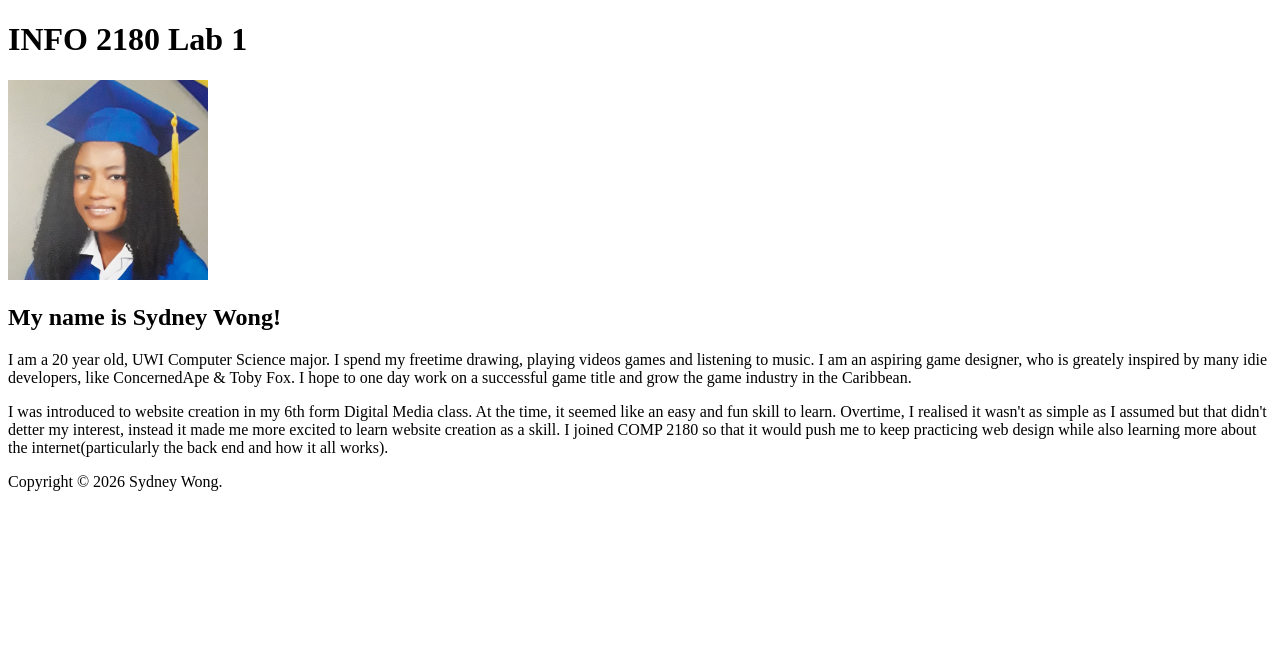
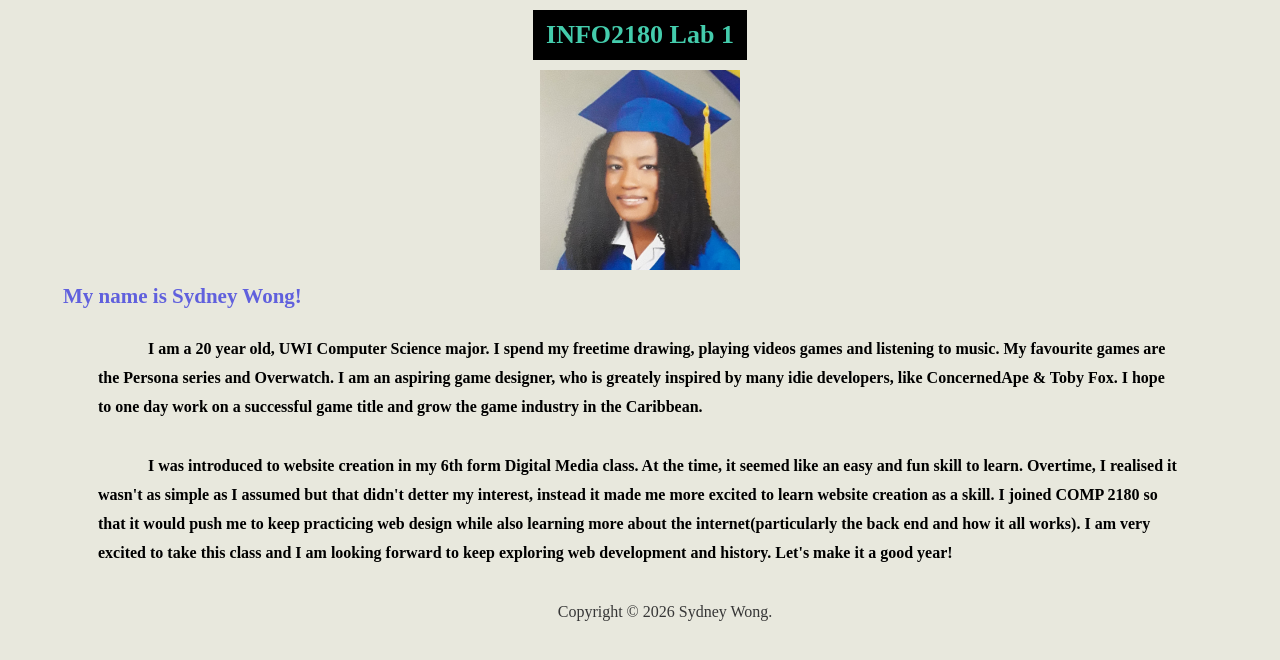
Before and after one commit to wongsydney9-arch/info2180-lab1, a plain HTML site: page index.html in a window 1280 px wide. Drawn offline with Linux system fonts and the light colour scheme.

Commit message:
Update HTML file

```diff
--- a/index.html
+++ b/index.html
@@ -4,18 +4,21 @@
         <meta charset="UTF-8">
         <meta name="viewport" content="width=device-width, initial-scale=1.0">
         <title>INFO 2180 Lab 1</title>
-        <link href="style.css" rel="stylesheet" type="text/css">
+        <link href="styles.css" rel="stylesheet" type="text/css">
     </head>
     <body>
         <header>
-            <h1>INFO 2180 Lab 1</h1>
+            <h1><strong>INFO2180 Lab 1</strong></h1>
         </header>
         <main>
-            <img src="sydpic.jpg" alt="Picture of Sydney" width="200" height="200"/>
+            <div class="image">
+                <img src="sydpic.jpg" alt="Picture of Sydney" width="200" height="200"/>
+            </div>
             <h2>My name is Sydney Wong!</h2>
             <p>
                 I am a 20 year old, UWI Computer Science major.
                 I spend my freetime drawing, playing videos games and listening to music.
+                My favourite games are the Persona series and Overwatch.
                 I am an aspiring game designer, who is greately inspired by many idie developers, like ConcernedApe & Toby Fox.
                 I hope to one day work on a successful game title and grow the game industry in the Caribbean.
             </p>
@@ -24,10 +27,12 @@
                 At the time, it seemed like an easy and fun skill to learn.
                 Overtime, I realised it wasn't as simple as I assumed but that didn't detter my interest, instead it made me more excited to learn website creation as a skill.
                 I joined COMP 2180 so that it would push me to keep practicing web design while also learning more about the internet(particularly the back end and how it all works).
+                I am very excited to take this class and I am looking forward to keep exploring web development and history.
+                Let's make it a good year!
             </p>
         </main>
         <footer>
-            <p>Copyright © 2026 Sydney Wong.</p>
+            <p>Copyright &copy; 2026 Sydney Wong.</p>
         </footer>
     </body>
 </html>
```
